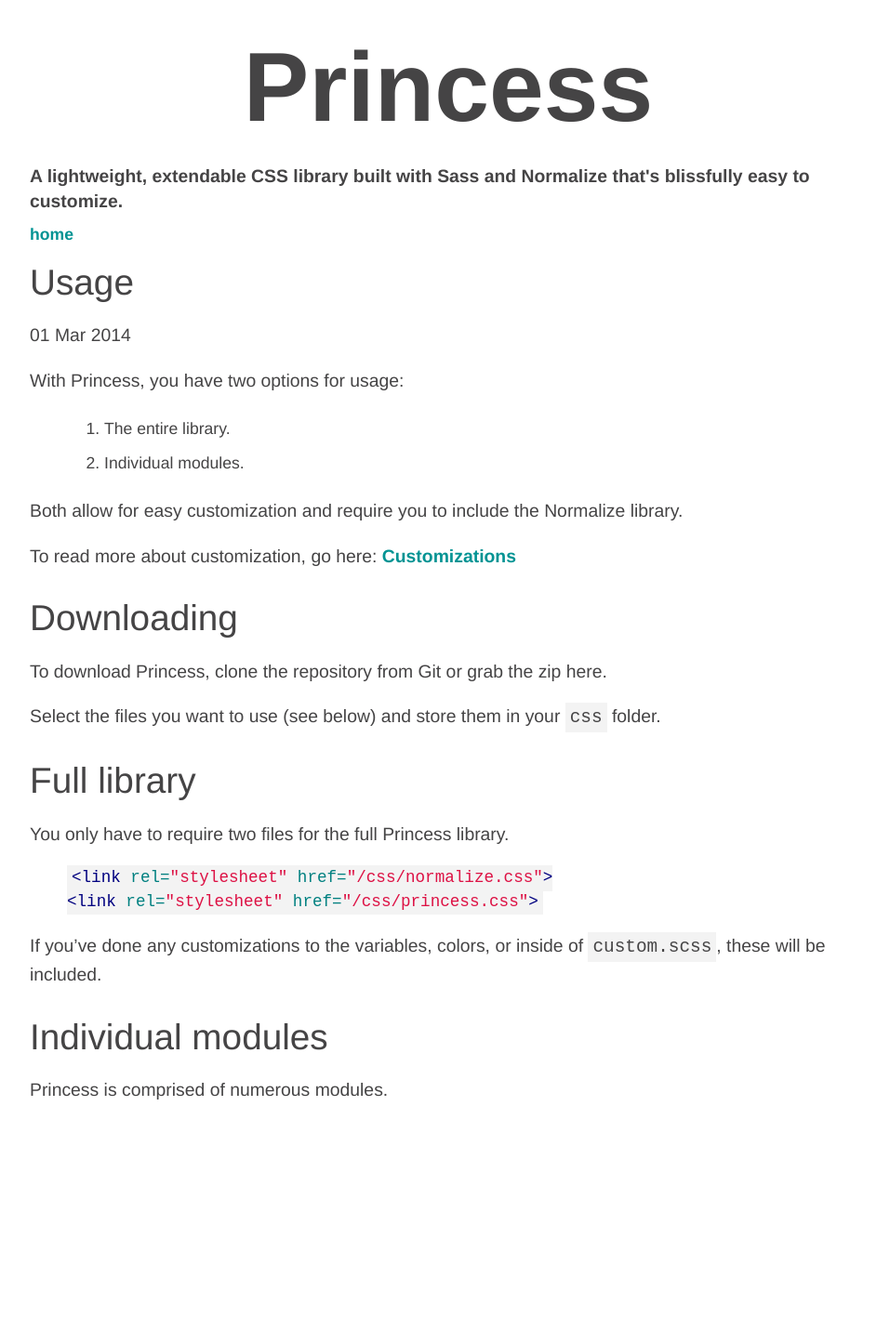
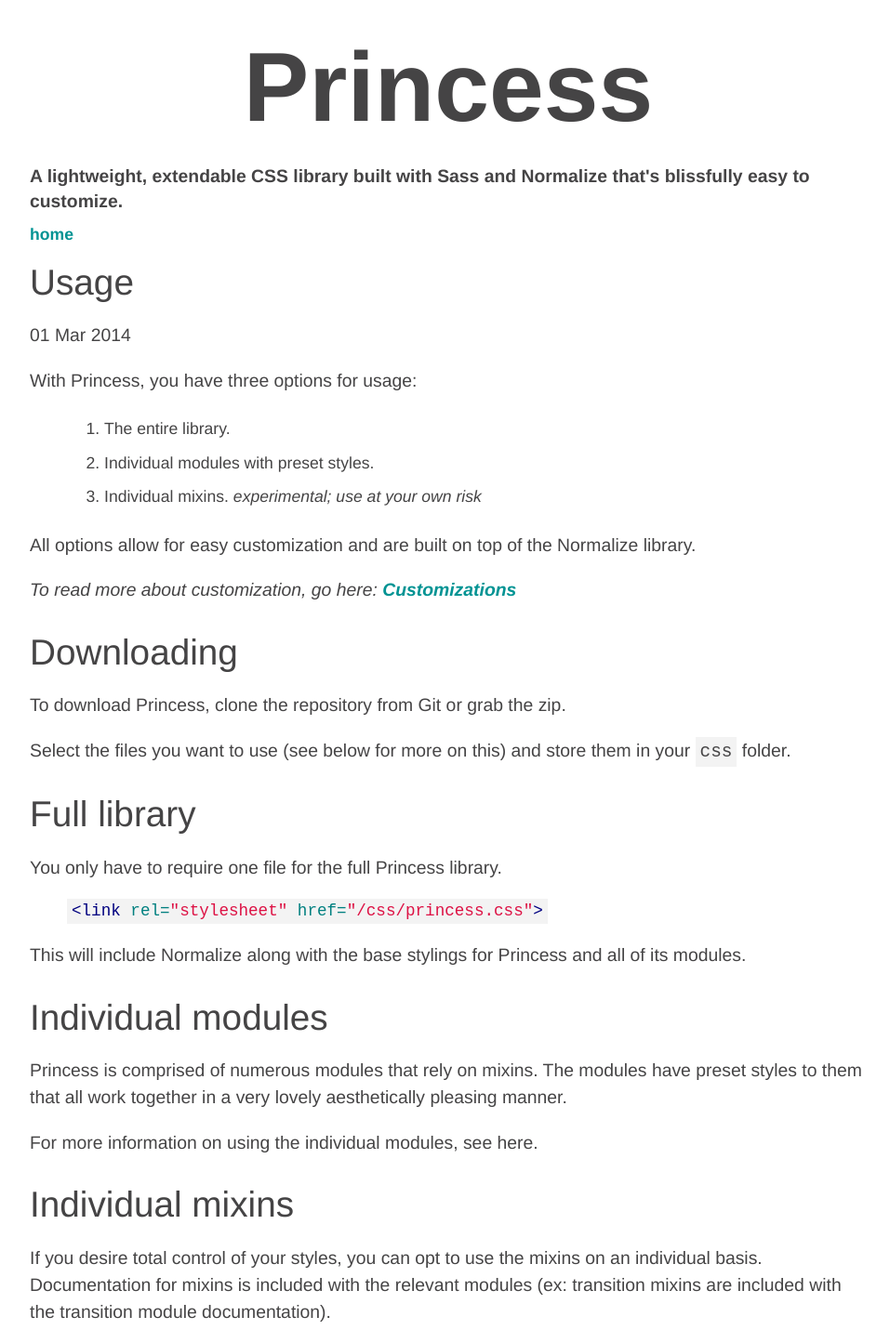
Before and after one commit to feministy/princess.io, a Jekyll site: the page built from docs/_posts/2014-03-01-usage.markdown, in a window 1280 px wide. Shown: the whole page at 93% size, without its empty margins (158-1115 px from the left). Built offline with Jekyll 4.4.1, drawn with Linux system fonts in a browser that asks for light colours; Markdown is read by kramdown in place of the engine named in the settings; before the commit the page ends 1207 px from its top, so only the background shows below that.

Commit message:
documentation for css as it is being written

```diff
--- a/docs/_posts/2014-03-01-base.markdown
+++ b/docs/_posts/2014-03-01-base.markdown
@@ -3,7 +3,7 @@
 title:  "Base"
 date:   2014-03-01 19:53:19
 categories: 0.0.1
-tags: modules
+tags: core
 ---
 
 Base is the foundation of Princess and is a core component of the library. You can't use Princess without the Base module. The Princess documentation is styled using Princess.
--- a/docs/_posts/2014-03-01-colors.markdown
+++ b/docs/_posts/2014-03-01-colors.markdown
@@ -18,10 +18,6 @@
 
 ## $text
 
-`$textLight`
-
-`$textLighest`
-
 ## $primary
 
 ## $accent
--- a/docs/_posts/2014-03-01-usage.markdown
+++ b/docs/_posts/2014-03-01-usage.markdown
@@ -6,32 +6,38 @@
 tags: core
 ---
 
-With Princess, you have two options for usage:
+With Princess, you have three options for usage:
 
 1. The entire library.
-2. Individual modules.
+2. Individual modules with preset styles.
+3. Individual mixins. *experimental; use at your own risk*
 
-Both allow for easy customization and require you to include the Normalize library.
+All options allow for easy customization and are built on top of the Normalize library.
 
-To read more about customization, go here: [Customizations]({% post_url 2014-03-01-customizations %})
+*To read more about customization, go here: [Customizations]({% post_url 2014-03-01-customizations %})*
 
 ## Downloading
 
-To download Princess, clone the repository from Git or grab the zip here.
+To download Princess, clone the repository from Git or grab the zip.
 
-Select the files you want to use (see below) and store them in your `css` folder.
+Select the files you want to use (see below for more on this) and store them in your `css` folder.
 
 ## Full library
 
-You only have to require two files for the full Princess library.
+You only have to require one file for the full Princess library.
 
 {% highlight html %}
-<link rel="stylesheet" href="/css/normalize.css">
 <link rel="stylesheet" href="/css/princess.css">
 {% endhighlight %}
 
-If you've done any customizations to the variables, colors, or inside of `custom.scss`, these will be included.
+This will include Normalize along with the base stylings for Princess and all of its modules.
 
 ## Individual modules
 
-Princess is comprised of numerous modules.
+Princess is comprised of numerous modules that rely on mixins. The modules have preset styles to them that all work together in a very lovely aesthetically pleasing manner.
+
+For more information on using the individual modules, see here.
+
+## Individual mixins
+
+If you desire total control of your styles, you can opt to use the mixins on an individual basis. Documentation for mixins is included with the relevant modules (ex: transition mixins are included with the transition module documentation).
```
Also changed, not shown: docs/_posts/2014-03-01-changing-colors.markdown (added, +7 -0 lines), docs/_posts/2014-03-01-changing-variables.markdown (added, +7 -0 lines), docs/_posts/2014-03-01-component-list.markdown (added, +7 -0 lines), docs/_posts/2014-03-01-custom-sass.markdown (added, +7 -0 lines), docs/_posts/2014-03-01-customizations.markdown (+4 -3 lines), docs/_posts/2014-03-01-font-face.markdown (added, +7 -0 lines), docs/_posts/2014-03-01-module-list.markdown (added, +7 -0 lines), docs/_posts/2014-03-01-quick-start.markdown (added, +7 -0 lines), docs/_posts/2014-03-01-transitions.markdown (added, +48 -0 lines), docs/_posts/2014-03-01-using-mixins.markdown (added, +9 -0 lines), docs/_posts/2014-03-01-variable-list.markdown (added, +7 -0 lines), docs/_posts/2014-03-01-variables.markdown (added, +52 -0 lines).
